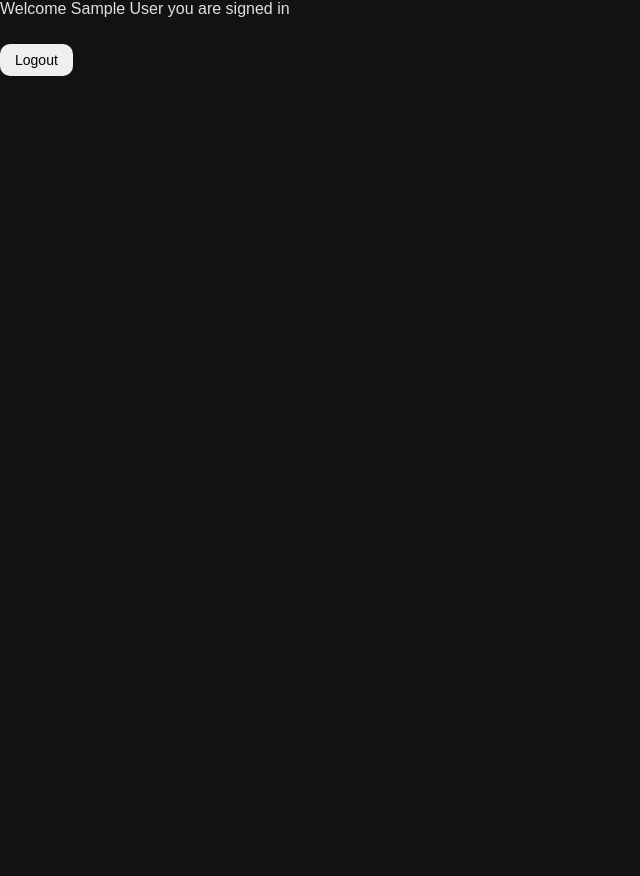
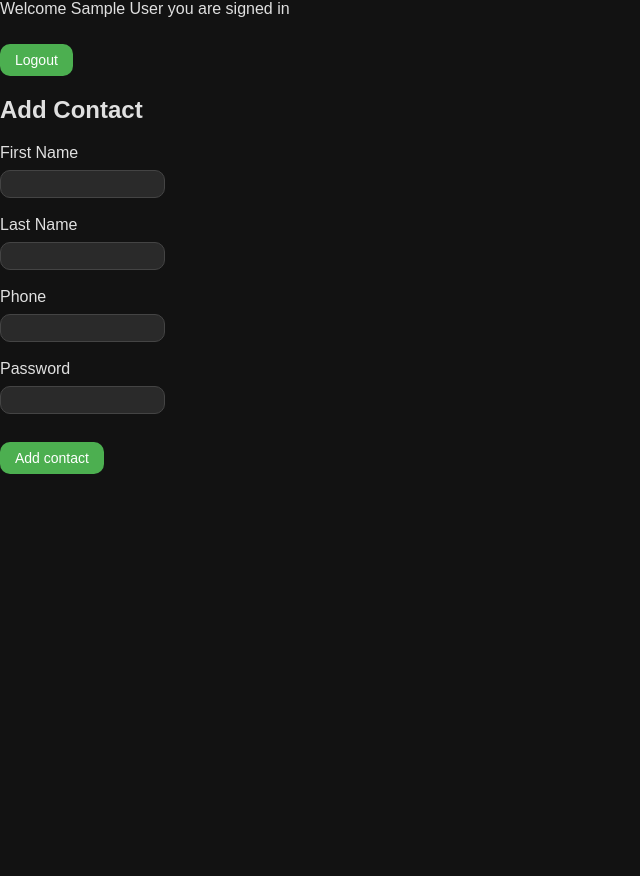
Before and after one commit to leo1400/contactManagerGroup6Fall2025, a PHP site: page /contact/contact.php in a window 1280 px wide. Shown: the whole page, without its empty margins (0-640 px from the left). Before the commit the page ends 76 px from the top, so only its background shows below. Run offline with PHP 8.4, Linux system fonts and the light colour scheme; the visitor is signed in with stand-in values (Sample User, id 1).

Commit message:
copied register div and updated it for adding a contact. temporary for now

```diff
--- a/contact/contact.php
+++ b/contact/contact.php
@@ -15,9 +15,31 @@
 <body>
 		<p>Welcome <?php echo $_SESSION['firstname']?> you are signed in</p>
 	<div id="logoutButton">
-			<button onclick="doLogout()">Logout</button>
+			<button class="primary" onclick="doLogout()">Logout</button>
 	</div>
+<div class="wrapper">
 
+		<!-- Register Form (hidden by default) -->
+		<div id="addContactDiv">
+			<h2>Add Contact</h2>
+			<label>First Name</label><br>
+			<input type="text" id="newContactFirstName"><br><br>
+
+			<label>Last Name</label><br>
+			<input type="text" id="newContactLastName"><br><br>
+
+			<label>Phone</label><br>
+			<input type="text" id="newContactPhone"><br><br>
+
+			<label>Password</label><br>
+			<input type="email" id="newContactEmail"><br><br>
+
+			<button class="primary" onclick="addContact()">Add contact</button>
+			<span id="addContactResult"></span><br><br>
+
+		</div>
+
+	</div>
 </body>
 
 </html>
```
